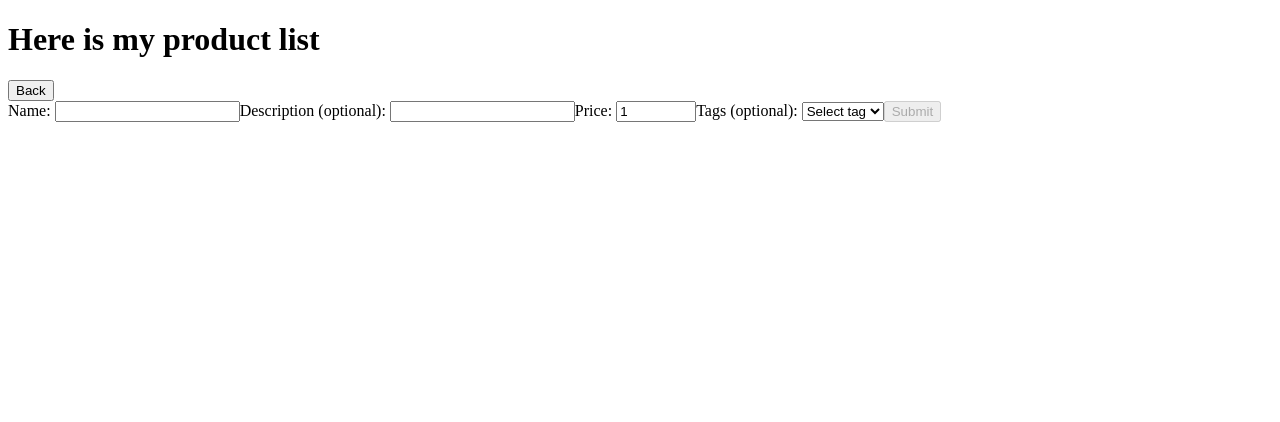
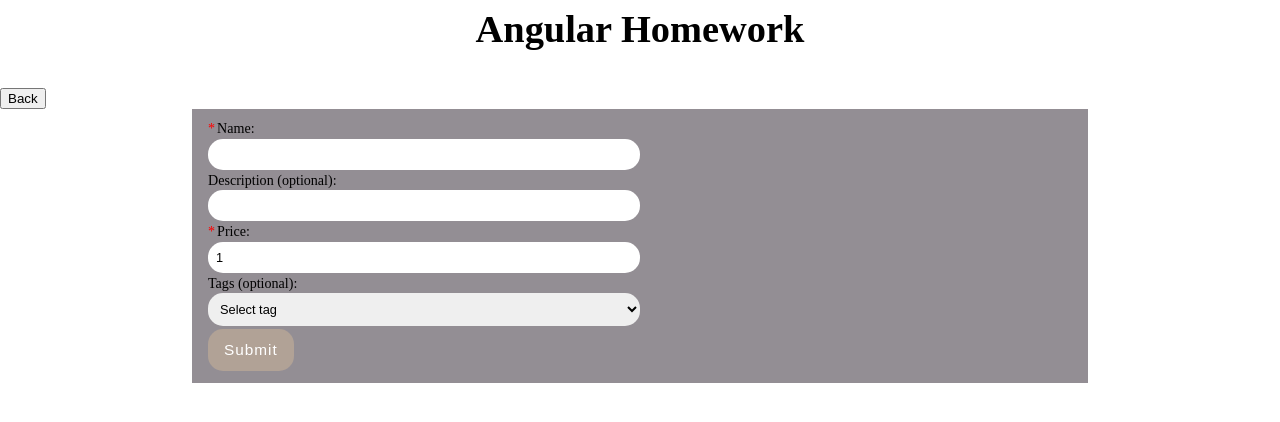
Before and after one commit to IKala4I/Angular-Homework, an Angular app: page /product-list/create-product in a window 1280 px wide. Shown: the top 422 px of the page. Built offline with nearby package versions, Linux system fonts and the light colour scheme.

Commit message:
+ init styles commit

```diff
--- a/src/app/app.component.html
+++ b/src/app/app.component.html
@@ -1,2 +1,6 @@
-<h1>{{ title }}</h1>
-<router-outlet></router-outlet>
+<header>
+  <h1>{{ title }}</h1>
+</header>
+<main>
+  <router-outlet></router-outlet>
+</main>
--- a/src/app/app.component.scss
+++ b/src/app/app.component.scss
@@ -0,0 +1,7 @@
+header {
+  text-align: center;
+  font-size: max(1rem, 3vw);
+  padding: 10px 5px;
+  margin-bottom: 30px;
+  font-weight: bold;
+}
--- a/src/app/app.component.ts
+++ b/src/app/app.component.ts
@@ -10,5 +10,5 @@ import { RouterOutlet } from '@angular/router';
   styleUrl: './app.component.scss'
 })
 export class AppComponent {
-  title = 'Here is my product list';
+  title = 'Angular Homework';
 }
--- a/src/app/components/partial/product-form/product-form.component.html
+++ b/src/app/components/partial/product-form/product-form.component.html
@@ -56,5 +56,5 @@
       </div>
     }
   </label>
-  <button type="submit" [disabled]="!productForm.form.valid">Submit</button>
+  <button class="formButton" type="submit" [disabled]="!productForm.form.valid">Submit</button>
 </form>
--- a/src/app/components/partial/product-form/product-form.component.scss
+++ b/src/app/components/partial/product-form/product-form.component.scss
@@ -0,0 +1,33 @@
+form {
+  background-color: #938E94;
+  padding: 0.75rem 1rem;
+  margin: 0 auto;
+  width: 70%;
+  font-size: 1.1vw;
+
+  label {
+    display: block;
+
+    input, select {
+      display: block;
+      padding: 0.5rem 0.5rem;
+      border-radius: 15px;
+      width: 50%;
+      border: none;
+      font-size: 1vw;
+      margin: 0.2rem 0;
+    }
+  }
+
+  label:first-of-type::before {
+    content: '*';
+    color: red;
+    margin-right: 2px;
+  }
+
+  label:nth-of-type(3)::before {
+    content: '*';
+    color: red;
+    margin-right: 2px;
+  }
+}
--- /dev/null
+++ b/src/app/styles/reset.scss
@@ -0,0 +1,48 @@
+html, body, div, span, applet, object, iframe,
+h1, h2, h3, h4, h5, h6, p, blockquote, pre,
+a, abbr, acronym, address, big, cite, code,
+del, dfn, em, img, ins, kbd, q, s, samp,
+small, strike, strong, sub, sup, tt, var,
+b, u, i, center,
+dl, dt, dd, ol, ul, li,
+fieldset, form, label, legend,
+table, caption, tbody, tfoot, thead, tr, th, td,
+article, aside, canvas, details, embed,
+figure, figcaption, footer, header, hgroup,
+menu, nav, output, ruby, section, summary,
+time, mark, audio, video {
+  margin: 0;
+  padding: 0;
+  border: 0;
+  font-size: 100%;
+  font: inherit;
+  vertical-align: baseline;
+}
+
+/* HTML5 display-role reset for older browsers */
+article, aside, details, figcaption, figure,
+footer, header, hgroup, menu, nav, section {
+  display: block;
+}
+
+body {
+  line-height: 1;
+}
+
+ol, ul {
+  list-style: none;
+}
+
+blockquote, q {
+  quotes: none;
+}
+
+blockquote:before, blockquote:after,
+q:before, q:after {
+  content: '';
+}
+
+table {
+  border-collapse: collapse;
+  border-spacing: 0;
+}
--- a/src/styles.scss
+++ b/src/styles.scss
@@ -1 +1,27 @@
-/* You can add global styles to this file, and also import other style files */
+@import 'app/styles/reset';
+
+*, *::after, *::before {
+  box-sizing: border-box;
+}
+
+body {
+  max-width: 1440px;
+  margin: 0 auto;
+}
+
+.formButton {
+  padding: 0.75rem 1rem;
+  font-size: 1.2vw;
+  background-color: #B1A296;
+  color: white;
+  letter-spacing: 1px;
+  font-weight: 500;
+  border:none;
+  border-radius: 15px;
+  transition: background-color 0.5s;
+}
+
+.formButton:hover{
+  background-color: #918578;
+  cursor: pointer;
+}
```
